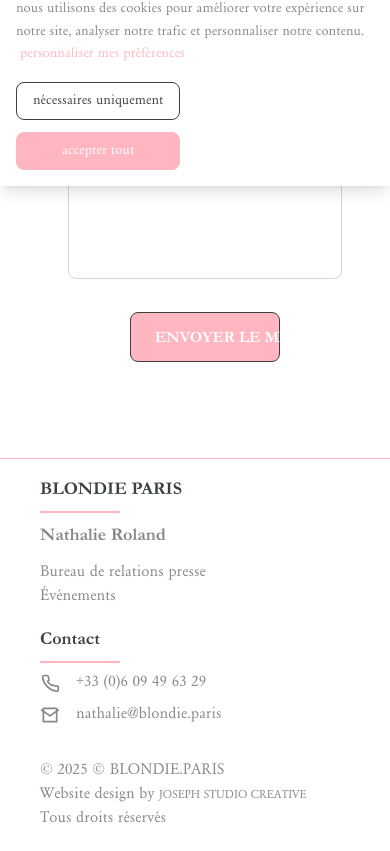
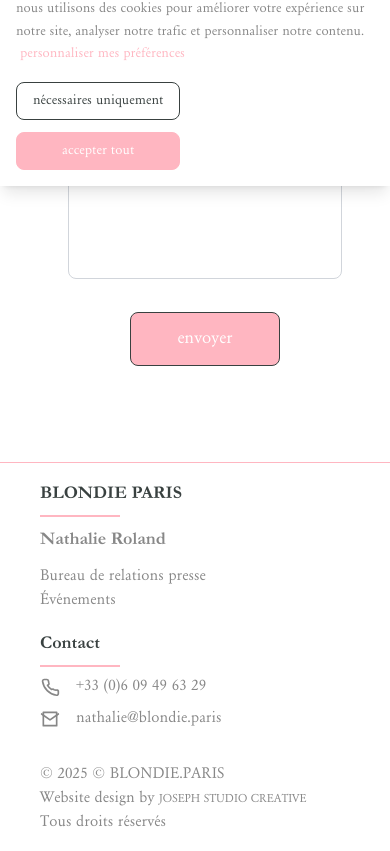
Before and after one commit to jimeye/blondie.paris, a Next.js app: page /contact in a window 390 px wide. Shown: the part 658-1509 px from the top of the page. Built offline with nearby package versions, Linux system fonts and the light colour scheme; a web font is replaced by a local one.

Commit message:
Correction boutons formulaire: texte adaptatif mobile/desktop, agrandissement 20% et majuscules

```diff
--- a/pages/contact.js
+++ b/pages/contact.js
@@ -280,9 +280,14 @@
                   <button
                     type="submit"
                     disabled={isSubmitting}
-                    className="block w-[55%] mx-auto bg-[#FFB6C1] hover:bg-[#FFB6C1]/80 hover:text-[#394140] text-white font-semibold py-3 px-6 border border-[#394140] rounded-lg transition-all duration-200 disabled:opacity-50 disabled:cursor-not-allowed uppercase whitespace-nowrap text-center"
+                    className="block w-[55%] mx-auto bg-[#FFB6C1] hover:bg-[#FFB6C1]/80 hover:text-[#394140] text-white font-semibold py-3 px-6 border border-[#394140] rounded-lg transition-all duration-200 disabled:opacity-50 disabled:cursor-not-allowed uppercase whitespace-nowrap text-center text-lg"
                   >
-                    {isSubmitting ? 'Envoi en cours...' : 'Envoyer le message'}
+                    <span className="block sm:hidden">
+                      {isSubmitting ? 'Envoi...' : 'ENVOYER'}
+                    </span>
+                    <span className="hidden sm:block">
+                      {isSubmitting ? 'Envoi en cours...' : 'Envoyer le message'}
+                    </span>
                   </button>
                 </form>
               </div>
--- a/pages/index.js
+++ b/pages/index.js
@@ -660,9 +660,14 @@
                     <button
                       type="submit"
                       disabled={isSubmitting}
-                      className="block w-[55%] mx-auto bg-[#FFB6C1] hover:bg-[#FFB6C1]/80 hover:text-[#394140] text-white font-semibold py-3 px-6 border border-[#394140] rounded-lg transition-all duration-200 disabled:opacity-50 disabled:cursor-not-allowed uppercase whitespace-nowrap text-center"
+                      className="block w-[55%] mx-auto bg-[#FFB6C1] hover:bg-[#FFB6C1]/80 hover:text-[#394140] text-white font-semibold py-3 px-6 border border-[#394140] rounded-lg transition-all duration-200 disabled:opacity-50 disabled:cursor-not-allowed uppercase whitespace-nowrap text-center text-lg"
                     >
-                      {isSubmitting ? 'Envoi en cours...' : 'Envoyer le message'}
+                      <span className="block sm:hidden">
+                        {isSubmitting ? 'Envoi...' : 'ENVOYER'}
+                      </span>
+                      <span className="hidden sm:block">
+                        {isSubmitting ? 'Envoi en cours...' : 'Envoyer le message'}
+                      </span>
                     </button>
                   </form>
                 </div>
```
